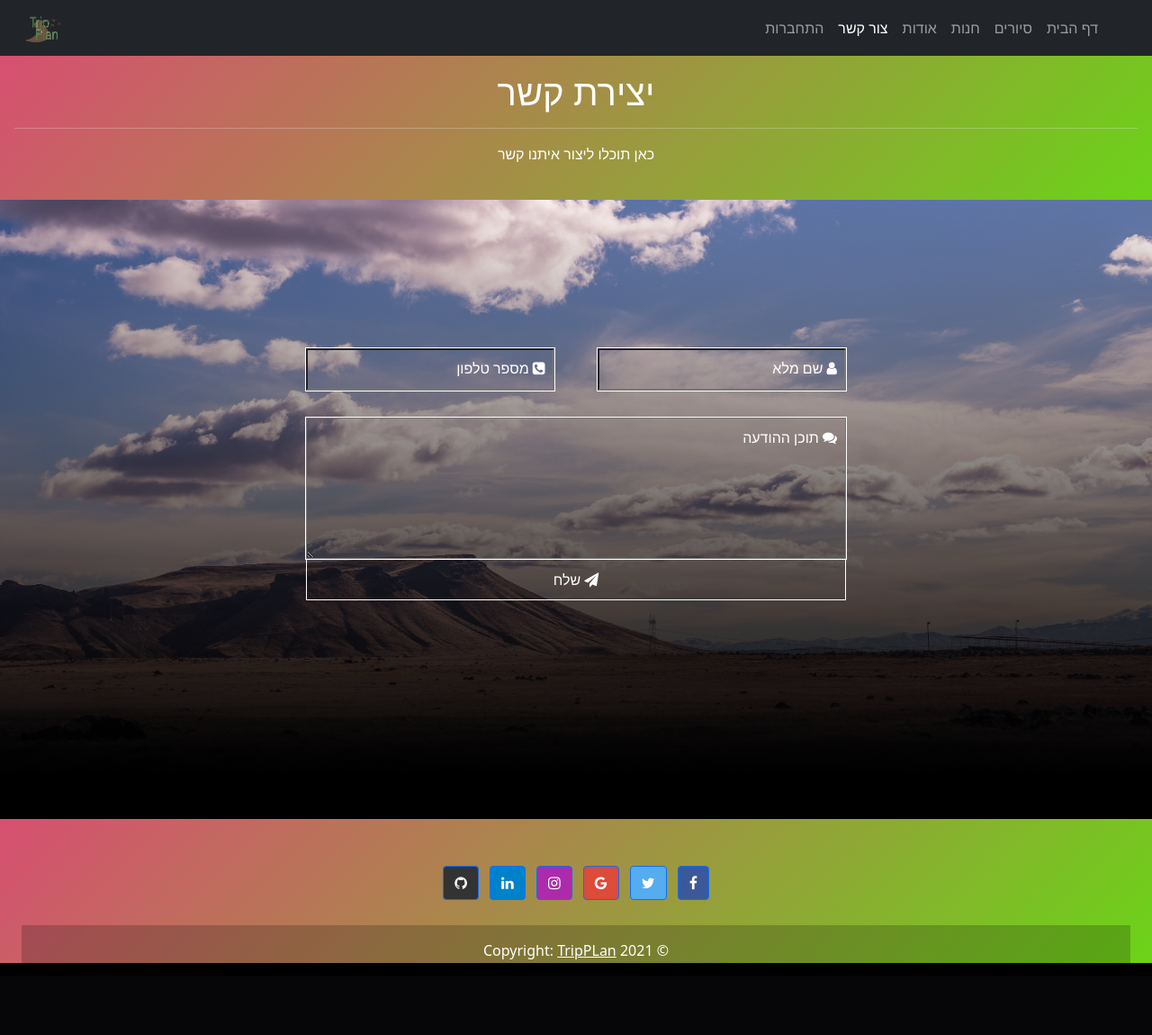
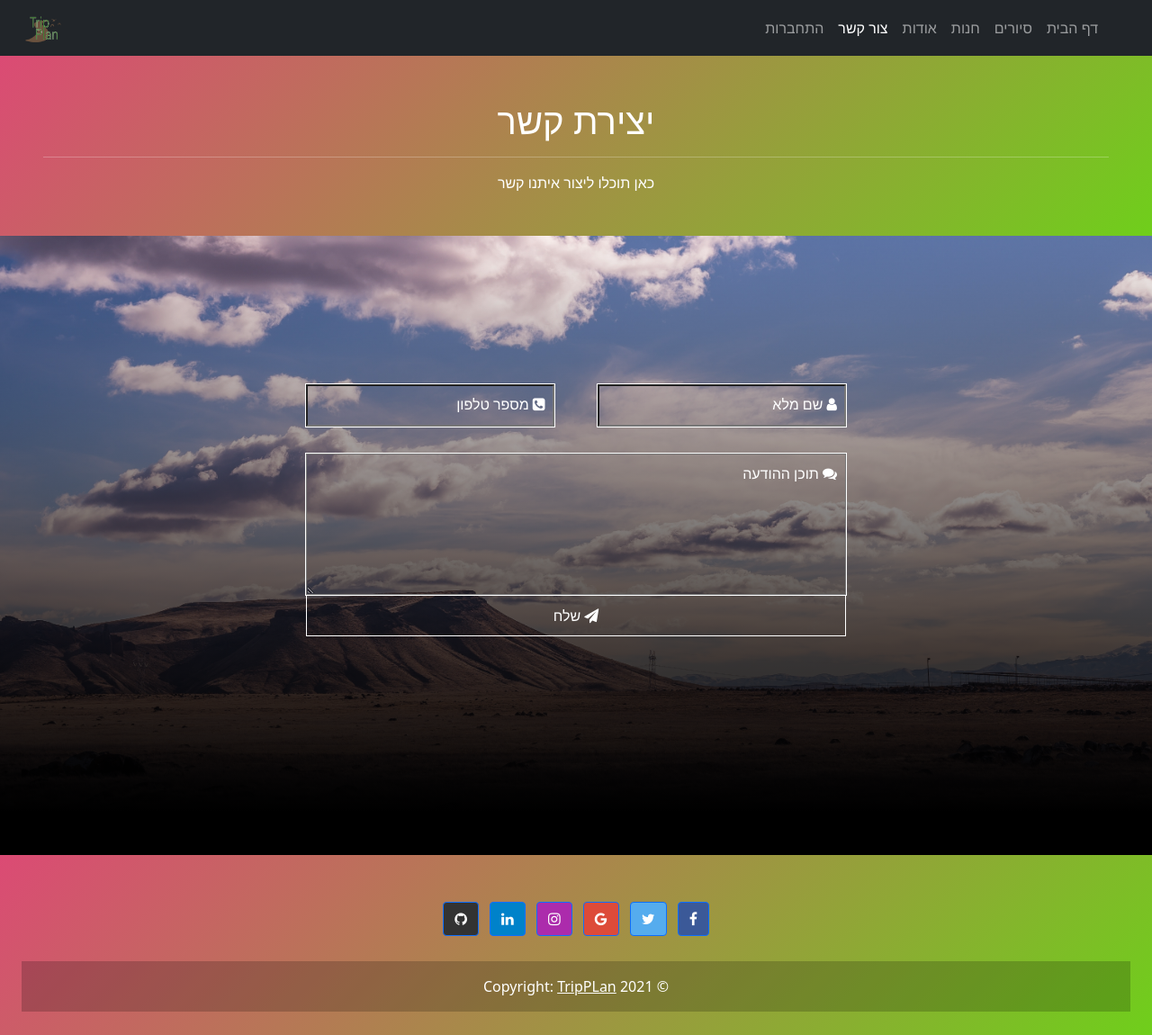
Before and after one commit to tripplane/tripplane, a PHP site: page /contact.html in a window 1280 px wide. Shown: the whole page at 90% size. Before the commit the page ends 1070 px from the top, so only its background shows below. Run offline with PHP 8.4, Linux system fonts and the light colour scheme.

Commit message:
update contact

```diff
--- a/contact.css
+++ b/contact.css
@@ -2,7 +2,7 @@
     background: linear-gradient(-45deg, #57ec07, #e73c7e, #23a6d5, #23d5ab);
     background-size: 400% 400%;
     animation: gradient 15s ease infinite;
-    height: 20vh;
+    height: 25vh;
 }
 
 #header1{
--- a/contact.html
+++ b/contact.html
@@ -42,7 +42,7 @@
         </div>
       </nav>
 
-      <div id="header" class="container-fluid p-3 text-white text-center">
+      <div id="header" class="container-fluid p-5 text-white text-center">
         <h1>יצירת קשר</h1>
         <hr>
         <p>כאן תוכלו ליצור איתנו קשר</p>
```
